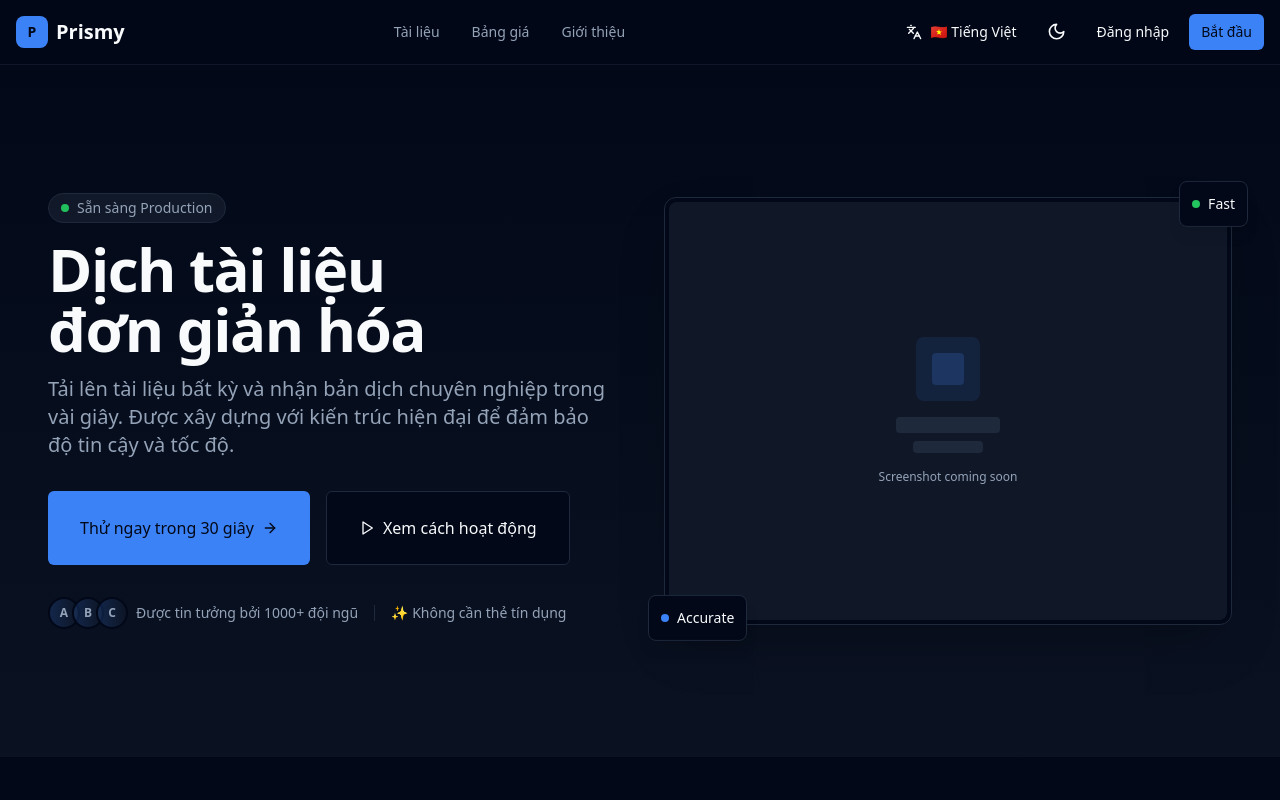
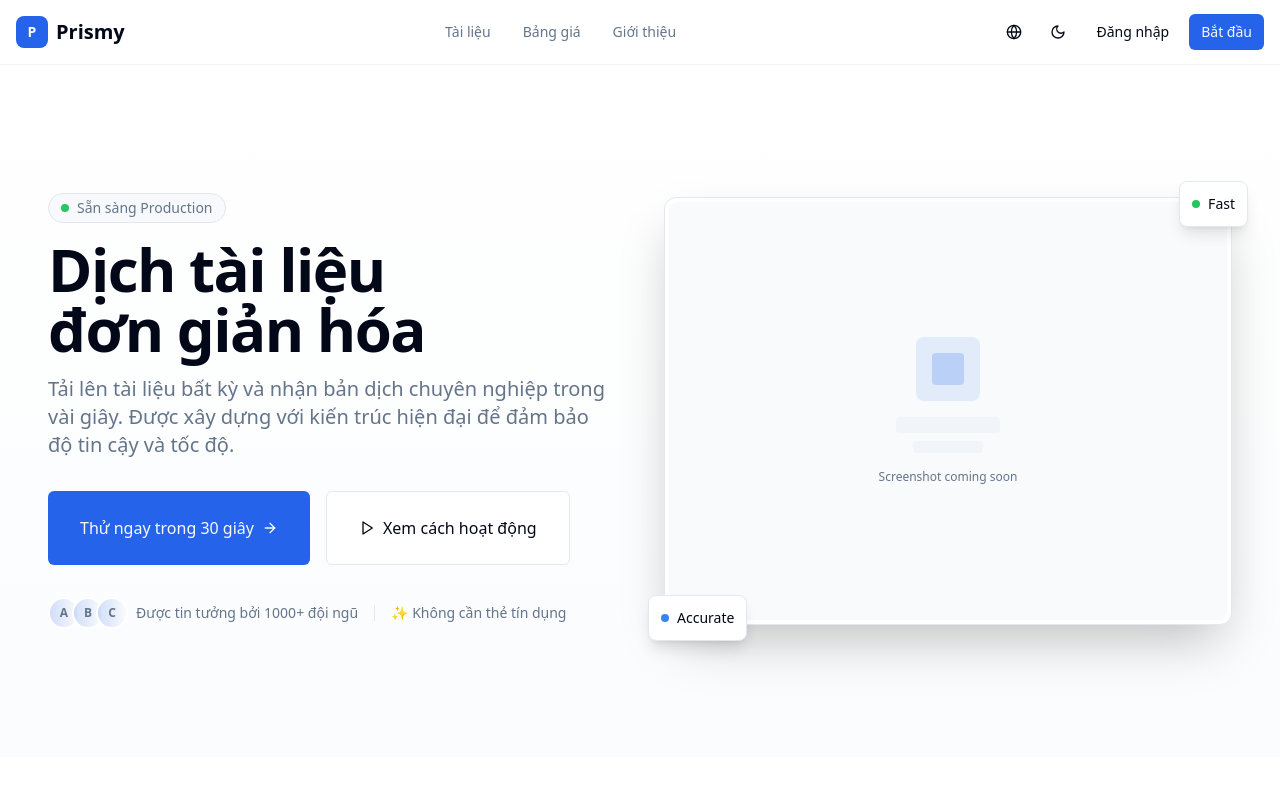
Before and after one commit to nclamvn/prismy-production, a Next.js app: page /vi in a window 1280 px wide. Shown: the top 800 px of the page. Built offline with nearby package versions, Linux system fonts and the light colour scheme.

Commit message:
WIP: Current Vietnamese+Light theme implementation
- Fixed double locale URLs in toolbar
- Added light theme default with storageKey
- Created comprehensive i18n configuration
- Enhanced SEO with Vietnamese meta tags

Issues remain: SSR/CSR hydration mismatch, theme flash

```diff
--- /dev/null
+++ b/i18n.ts
@@ -0,0 +1,21 @@
+import { notFound } from 'next/navigation';
+import { getRequestConfig } from 'next-intl/server';
+
+// Can be imported from a shared config
+const locales = ['vi', 'en'];
+
+export default getRequestConfig(async ({ requestLocale }) => {
+  // This typically corresponds to the `[locale]` segment
+  let locale = await requestLocale;
+
+  // Ensure that a locale is provided
+  if (!locale) locale = 'vi';
+
+  // Validate that the incoming `locale` parameter is valid
+  if (!locales.includes(locale as any)) notFound();
+
+  return {
+    locale,
+    messages: (await import(`./messages/${locale}.json`)).default
+  };
+});
--- a/messages/en.json
+++ b/messages/en.json
@@ -76,6 +76,6 @@
     "security": "Security",
     "gdpr": "GDPR",
     "copyright": "© {year} Prismy. All rights reserved.",
-    "made": "Made with ❤️ for global communication"
+    "made": "Made with love for Cốm & Cherry"
   }
 }
--- a/messages/vi.json
+++ b/messages/vi.json
@@ -76,6 +76,6 @@
     "security": "Bảo mật",
     "gdpr": "GDPR",
     "copyright": "© {year} Prismy. Bảo lưu mọi quyền.",
-    "made": "Được tạo ra với ❤️ cho Cốm & Cherry"
+    "made": "Made with love for Cốm & Cherry"
   }
 }
--- a/next.config.js
+++ b/next.config.js
@@ -1,5 +1,5 @@
 const withNextIntl = require('next-intl/plugin')(
-  './src/i18n/request.ts'
+  './i18n.ts'
 );
 
 /** @type {import('next').NextConfig} */
--- a/src/app/[locale]/layout.tsx
+++ b/src/app/[locale]/layout.tsx
@@ -5,7 +5,7 @@
 import "../globals.css";
 import { ThemeProvider } from "@/components/providers/theme-provider";
 
-const locales = ['en', 'vi'];
+const locales = ['vi', 'en'];
 
 export const metadata: Metadata = {
   title: "Prismy v2 - Document Translation Platform",
--- a/src/app/layout.tsx
+++ b/src/app/layout.tsx
@@ -12,8 +12,8 @@
   children: React.ReactNode;
 }>) {
   return (
-    <html lang="en">
-      <body className="font-sans antialiased bg-background text-foreground">
+    <html>
+      <body>
         {children}
       </body>
     </html>
--- a/src/app/page.tsx
+++ b/src/app/page.tsx
@@ -1,5 +1,53 @@
 import { redirect } from 'next/navigation'
+import type { Metadata } from 'next'
+
+export const metadata: Metadata = {
+  title: 'Prismy - Dịch tài liệu chuyên nghiệp với AI',
+  description: 'Nền tảng dịch tài liệu nhanh chóng, chính xác với công nghệ AI. Hỗ trợ 50+ ngôn ngữ, bảo mật doanh nghiệp, dịch PDF/DOCX giữ nguyên định dạng.',
+  keywords: 'dịch tài liệu, AI translation, Vietnamese, PDF translation, document translation',
+  authors: [{ name: 'Prismy Team' }],
+  creator: 'Prismy',
+  publisher: 'Prismy',
+  formatDetection: {
+    email: false,
+    address: false,
+    telephone: false,
+  },
+  metadataBase: new URL('https://prismy.in'),
+  alternates: {
+    canonical: '/',
+    languages: {
+      'vi': '/',
+      'en': '/en',
+    },
+  },
+  openGraph: {
+    title: 'Prismy - Dịch tài liệu chuyên nghiệp với AI',
+    description: 'Nền tảng dịch tài liệu nhanh chóng, chính xác với công nghệ AI.',
+    url: 'https://prismy.in',
+    siteName: 'Prismy',
+    locale: 'vi_VN',
+    type: 'website',
+  },
+  twitter: {
+    card: 'summary_large_image',
+    title: 'Prismy - Dịch tài liệu chuyên nghiệp với AI',
+    description: 'Nền tảng dịch tài liệu nhanh chóng, chính xác với công nghệ AI.',
+  },
+  robots: {
+    index: true,
+    follow: true,
+    googleBot: {
+      index: true,
+      follow: true,
+      'max-video-preview': -1,
+      'max-image-preview': 'large',
+      'max-snippet': -1,
+    },
+  },
+}
 
 export default function RootPage() {
-  redirect('/en')
+  // Redirect to Vietnamese version with proper SEO
+  redirect('/vi')
 }
--- a/src/components/landing/header.tsx
+++ b/src/components/landing/header.tsx
@@ -6,8 +6,7 @@
 
 import { cn } from "@/lib/utils"
 import { Button } from "@/components/ui/button"
-import { ThemeToggle } from "@/components/ui/theme-toggle"
-import { LocaleSwitch } from "@/components/ui/locale-switch"
+import { Toolbar } from "@/components/ui/toolbar"
 
 export interface HeaderProps extends React.HTMLAttributes<HTMLElement> {
   transparent?: boolean
@@ -75,8 +74,7 @@
 
           {/* Desktop CTA */}
           <div className="hidden md:flex items-center space-x-2">
-            <LocaleSwitch />
-            <ThemeToggle />
+            <Toolbar />
             <Button variant="ghost" size="sm" onClick={() => window.location.href = '/login'}>
               {t('signIn')}
             </Button>
@@ -124,9 +122,8 @@
                 </a>
               </nav>
               <div className="flex flex-col space-y-2 pt-4 border-t border-border">
-                <div className="flex items-center justify-between mb-2">
-                  <LocaleSwitch />
-                  <ThemeToggle />
+                <div className="flex items-center justify-center mb-2">
+                  <Toolbar />
                 </div>
                 <Button
                   variant="ghost"
--- a/src/components/providers/theme-provider.tsx
+++ b/src/components/providers/theme-provider.tsx
@@ -7,8 +7,9 @@
   return (
     <NextThemesProvider
       attribute="class"
-      defaultTheme="dark"
-      enableSystem
+      defaultTheme="light"
+      enableSystem={false}
+      storageKey="prismy-theme"
       disableTransitionOnChange
       {...props}
     >
--- /dev/null
+++ b/src/components/ui/toolbar.tsx
@@ -0,0 +1,57 @@
+"use client";
+
+import { Globe, Moon, Sun } from "lucide-react";
+import { useTheme } from "next-themes";
+import { useLocale } from "next-intl";
+import { usePathname, useRouter } from "next/navigation";
+import { Button } from "@/components/ui/button";
+
+export function Toolbar() {
+  const { theme, setTheme } = useTheme();
+  const locale = useLocale();
+  const router = useRouter();
+  const pathname = usePathname();
+
+  const switchLocale = () => {
+    const newLocale = locale === 'vi' ? 'en' : 'vi';
+    // Remove any existing locale prefix from pathname
+    const cleanPath = pathname.replace(/^\/(vi|en)/, '') || '/';
+    // Build new path with target locale
+    const newPath = newLocale === 'vi' ? cleanPath : `/en${cleanPath}`;
+    router.push(newPath);
+  };
+
+  const toggleTheme = () => {
+    setTheme(theme === 'light' ? 'dark' : 'light');
+  };
+
+  return (
+    <div className="flex items-center gap-2">
+      {/* Language Switch */}
+      <Button
+        variant="ghost"
+        size="icon"
+        onClick={switchLocale}
+        aria-label="Switch language"
+        className="h-9 w-9"
+      >
+        <Globe className="h-4 w-4" stroke="currentColor" fill="none" />
+      </Button>
+
+      {/* Theme Toggle */}
+      <Button
+        variant="ghost"
+        size="icon"
+        onClick={toggleTheme}
+        aria-label="Toggle theme"
+        className="h-9 w-9"
+      >
+        {theme === 'light' ? (
+          <Moon className="h-4 w-4" stroke="currentColor" fill="none" />
+        ) : (
+          <Sun className="h-4 w-4" stroke="currentColor" fill="none" />
+        )}
+      </Button>
+    </div>
+  );
+}
```
Also changed, not shown: middleware.ts (+7 -4 lines).
